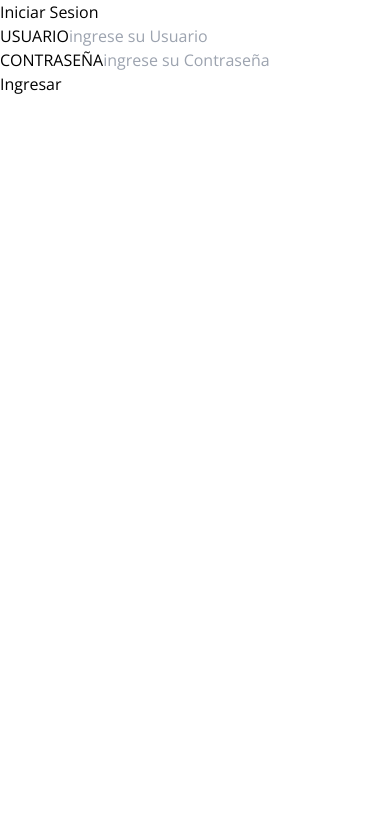
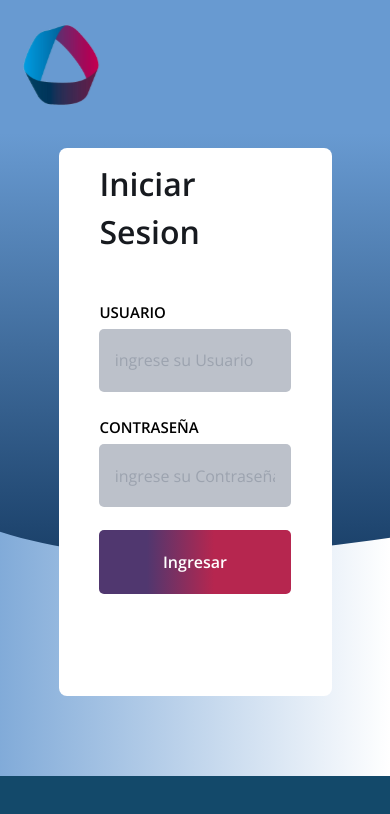
Before and after one commit to Pipoteex/proyecto-turnos, a React (Vite) app: page /login in a window 390 px wide. Shown: the top 814 px of the page. Built offline with nearby package versions, Linux system fonts and the light colour scheme; a web font is replaced by a local one.

Commit message:
actualizado: login estilos,responsive completo

```diff
--- a/src/features/Login/Login.tsx
+++ b/src/features/Login/Login.tsx
@@ -1,19 +1,37 @@
+import LoginWave from "../../images/login-wave.svg?react";
+import LogoSrc from "../../images/logo.svg?react";
+
 const Login = () => {
   return (
-    <div className=" relative w-[100vw] h-[100vh] ">
-      <section className="relative w-[100%] h-[100%]">
-        <div>
-          <h2>Iniciar Sesion</h2>
-          <div>
-            <div>
-              <span>USUARIO</span>
-              <input type="text" placeholder="ingrese su Usuario" />
+    <div className=" relative w-[100vw] h-[100vh] bg-gradient-to-r from-[#689AD1] from-[-20%] overflow-hidden  ">
+      <div className=" bg-[#13496A] z-[1] bottom-0 absolute w-[100%] h-[8%]"></div>
+      <LoginWave className="absolute  !w-[100%] !h-[85%] z-0 max-[720px]:!w-[350%] max-[720px]:!h-[85%] " />
+      <LogoSrc className="absolute size-[140px]  max-[700px]:size-[130px] " />
+      <section className="relative w-[100%] h-[100%]  flex items-center justify-center ">
+        <div className="w-[60%] h-[65%] max-[850px]:w-[70%] flex items-center justify-start flex-col bg-[#FFFFFF] rounded-[8px] gap-[5%]   ">
+          <h2 className="w-[70%] h-[20%] flex items-center justify-center text-[32px] font-semibold text-[#171A1F] my-[2%] ">
+            Iniciar Sesion
+          </h2>
+          <div className="w-[70%] h-[55%] flex items-center flex-col ">
+            <div className="w-[100%] h-[100%] flex items-start justify-start flex-col my-[5px] gap-[5%]">
+              <span className=" font-semibold  text-[15px]">USUARIO</span>
+              <input
+                type="text"
+                placeholder="ingrese su Usuario"
+                className="bg-[#BCC1CA] w-[100%] h-[60%] rounded-[5px] px-[8%] "
+              />
             </div>
-            <div>
-              <span>CONTRASEÑA</span>
-              <input type="text" placeholder="ingrese su Contraseña" />
+            <div className="w-[100%] h-[100%] flex items-start justify-start flex-col my-[5px] gap-[5%]">
+              <span className=" font-semibold text-[15px] ">CONTRASEÑA</span>
+              <input
+                type="text"
+                placeholder="ingrese su Contraseña"
+                className="bg-[#BCC1CA] w-[100%] h-[60%] rounded-[5px] px-[8%] "
+              />
             </div>
-            <button>Ingresar</button>
+            <button className="w-[100%] h-[60%] bg-gradient-to-r from-[#50376f] from-25% to-[#b6264f] text-[#FFFFFF] to-60% rounded-[5px] my-[2%] font-semibold ">
+              Ingresar
+            </button>
           </div>
         </div>
       </section>
```
Also changed, not shown: src/images/login-wave.svg (added), src/images/wave.login.svg (deleted).
